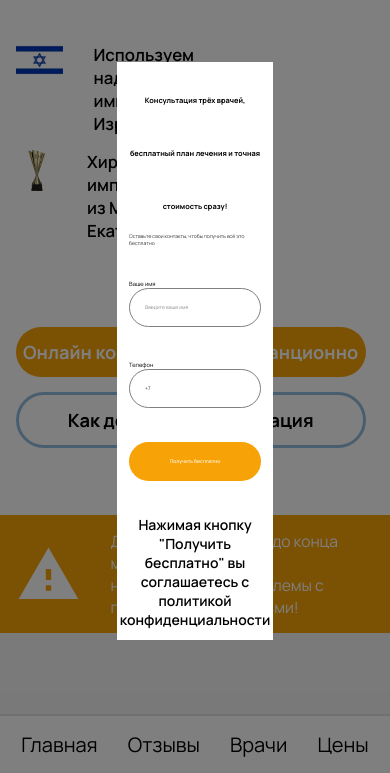
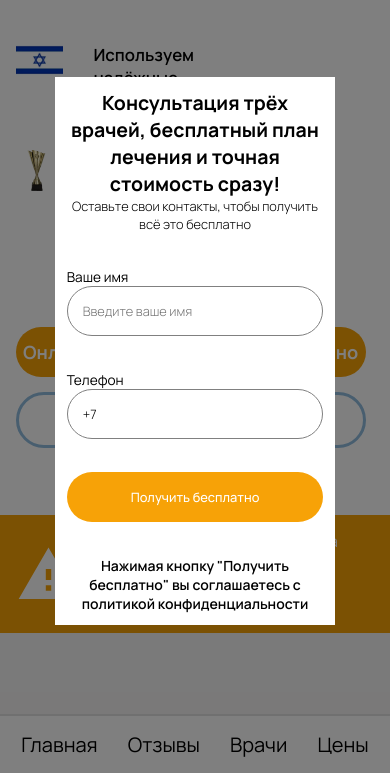
Before and after one commit to neitoo/dem-stom, a plain HTML site: page index.html in a window 390 px wide. Both pictures are taken after a click on the button "Онлайн консультация дистанционно". Shown: the part 698-1471 px from the top of the page. Drawn offline with Linux system fonts and the light colour scheme.

Commit message:
Исправлен размер шрифта в мобильной версии

```diff
--- a/styles/main.css
+++ b/styles/main.css
@@ -591,13 +591,13 @@ html {
     color: black;
     font-size: 1.9vw;
     font-weight: 700;
-    line-height: 53px;
     text-align: center;
 }
 
 .form-desc{
     font-size: 1.3vw;
     font-weight: 300;
+    text-align: center;
 }
 
 form {
@@ -763,6 +763,22 @@ input {
     .footer__navigation {
         flex-direction: column;
     }
+
+    .modal__content {
+        width: 100%;
+    }
+
+    .form-title {
+        font-size: 5vw;
+    }
+
+    .form-desc, input, .submit__button{
+        font-size: 3.3vw;
+    }
+
+    label {
+        font-size: 3.5vw;
+    }
 }
 
 @media (max-width: 960px) {
```
